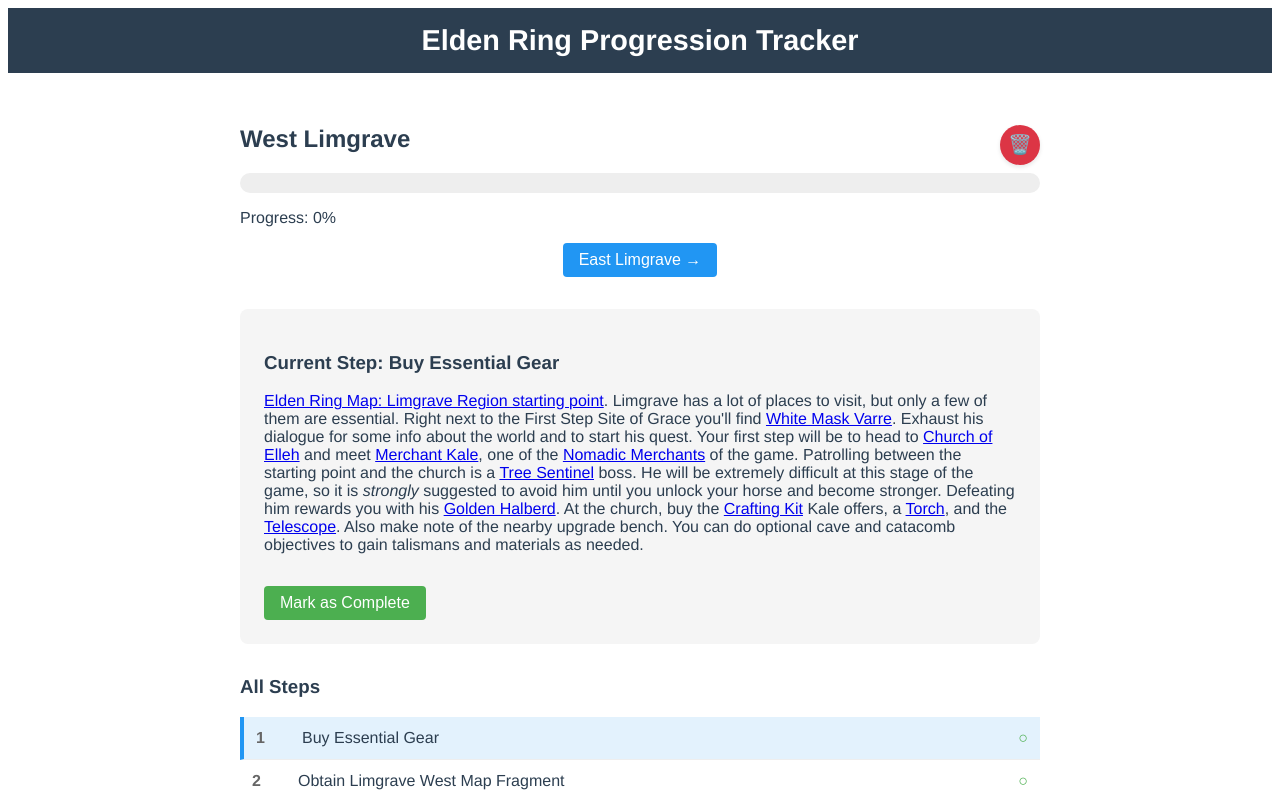
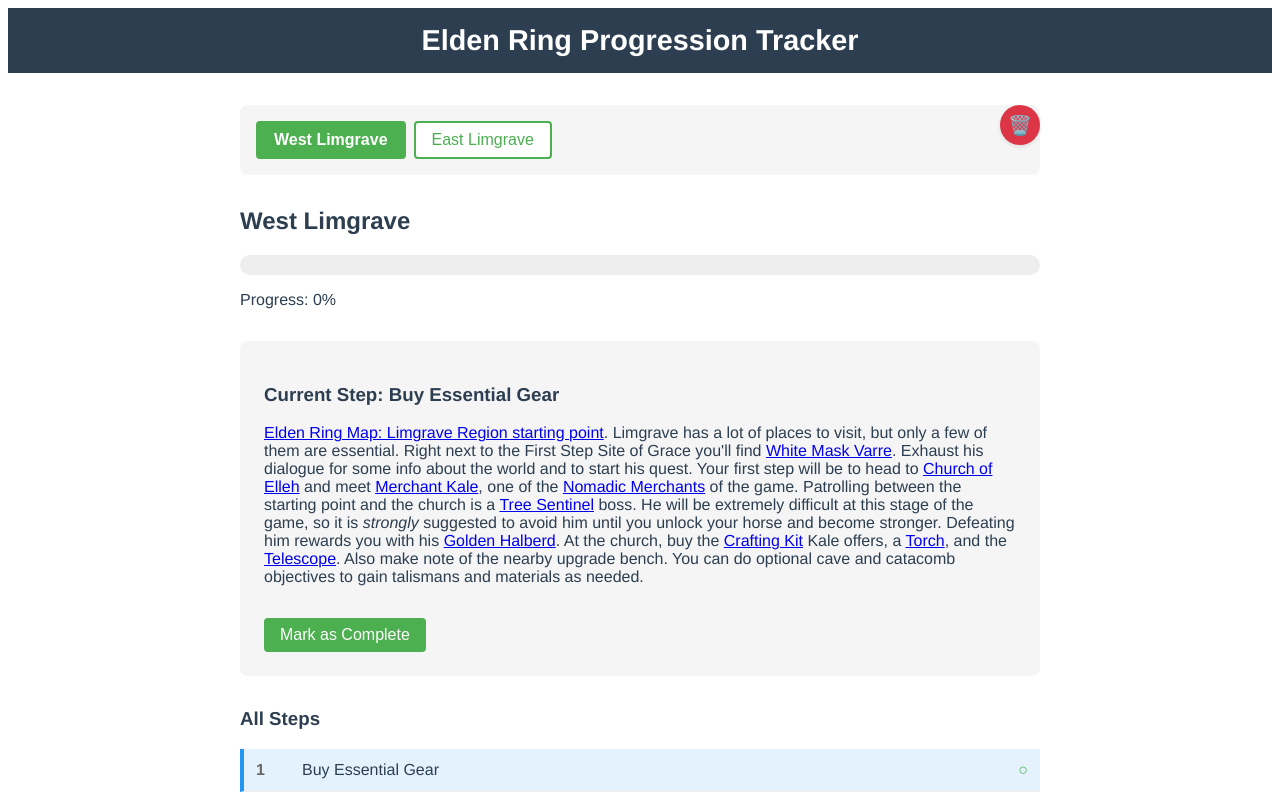
Before and after one commit to espoo-dev/elden_ring, a Vue app: page / in a window 1280 px wide. Shown: the top 800 px of the page. Built offline with nearby package versions, Linux system fonts and the light colour scheme.

Commit message:
Update json and UI

```diff
--- a/src/data/regions.json
+++ b/src/data/regions.json
@@ -78,50 +78,68 @@
       "steps": [
         {
           "id": 1,
-          "title": "Visit Fort Haight",
-          "description": "<p>Elden Ring Map: Fort Haight location. Fort Haight is a small fort located in East Limgrave. Here you'll find <a href='https://eldenring.wiki.fextralife.com/Kenneth+Haight' class='wiki_link' target='_blank' rel='noopener noreferrer'>Kenneth Haight</a>, an NPC who will give you a quest to reclaim his fort. The fort contains several enemies and a <a href='https://eldenring.wiki.fextralife.com/Golden+Seed' class='wiki_link' target='_blank' rel='noopener noreferrer'>Golden Seed</a> at the top.</p>",
+          "title": "Starting Point and Initial Exploration",
+          "description": "<p><a class=\"wiki_link\" title=\"Elden Ring Interactive Map?id=775&amp;lat=-185.07031&amp;lng=116.60938&amp;code=mapA\" href=\"https://eldenring.wiki.fextralife.com/Interactive+Map?id=775&amp;lat=-185.07031&amp;lng=116.60938&amp;code=mapA\" target=\"_blank\" rel=\"noopener noreferrer\">Elden Ring Map: East Limgrave Starting Point</a>. East Limgrave doesn't have a lot of objectives, but the Rune Bears in the area are more than a challenge, so you should avoid them at all costs. Your plan for this area should be to loot and leave, as it's likely that you are underleveled for it.</p>",
           "completed": false
         },
         {
           "id": 2,
-          "title": "Explore Mistwood",
-          "description": "<p>Elden Ring Map: Mistwood location. The Mistwood is a dense forest area in East Limgrave. Here you'll find the <a href='https://eldenring.wiki.fextralife.com/Mistwood+Ruins' class='wiki_link' target='_blank' rel='noopener noreferrer'>Mistwood Ruins</a> and can encounter the <a href='https://eldenring.wiki.fextralife.com/Runebear' class='wiki_link' target='_blank' rel='noopener noreferrer'>Runebear</a> boss. The area also contains the <a href='https://eldenring.wiki.fextralife.com/Mistwood+Catacombs' class='wiki_link' target='_blank' rel='noopener noreferrer'>Mistwood Catacombs</a>.</p>",
+          "title": "Meet Kenneth Haight",
+          "description": "<p>First you will head to some broken structures along the northern cliff of the area (easiest place to start would be at the Artist's Shack grace or follow the road North from the Gatefront Ruins after passing the bridge). A group of demi-humans must be dispatched, then you can talk to <a class=\"wiki_link\" title=\"Elden Ring Kenneth Haight\" href=\"https://eldenring.wiki.fextralife.com/Kenneth+Haight\">Kenneth Haight</a> atop the ruins, and agree to serve him. He asks you to liberate his keep to the south.</p>",
           "completed": false
         },
         {
           "id": 3,
           "title": "Visit Third Church of Marika",
-          "description": "<p>Elden Ring Map: Third Church of Marika location. This church contains a <a href='https://eldenring.wiki.fextralife.com/Sacred+Tear' class='wiki_link' target='_blank' rel='noopener noreferrer'>Sacred Tear</a> and is where you can find the <a href='https://eldenring.wiki.fextralife.com/Flask+of+Wondrous+Physick' class='wiki_link' target='_blank' rel='noopener noreferrer'>Flask of Wondrous Physick</a>. The church is also a good place to rest and level up.</p>",
+          "description": "<p>Continue following the road northeast from here until you reach the <a class=\"wiki_link\" title=\"Elden Ring Third Church of Marika\" href=\"https://eldenring.wiki.fextralife.com/Third+Church+of+Marika\">Third Church of Marika</a>, where you can loot the <a class=\"wiki_link\" title=\"Elden Ring Flask of Wondrous Physick\" href=\"https://eldenring.wiki.fextralife.com/Flask+of+Wondrous+Physick\">Flask of Wondrous Physick</a> and the <a class=\"wiki_link\" title=\"Elden Ring Crimson Crystal Tear\" href=\"https://eldenring.wiki.fextralife.com/Crimson+Crystal+Tear\">Crimson Crystal Tear</a>. This is an important flask for your journey so don't miss it!</p>",
           "completed": false
         },
         {
           "id": 4,
-          "title": "Defeat Flying Dragon Agheel",
-          "description": "<p>Elden Ring Map: Agheel Lake location. <a href='https://eldenring.wiki.fextralife.com/Flying+Dragon+Agheel' class='wiki_link' target='_blank' rel='noopener noreferrer'>Flying Dragon Agheel</a> is an optional boss that can be found in Agheel Lake. Defeating it will reward you with <a href='https://eldenring.wiki.fextralife.com/Dragon+Heart' class='wiki_link' target='_blank' rel='noopener noreferrer'>Dragon Heart</a> and <a href='https://eldenring.wiki.fextralife.com/Dragon+Communion' class='wiki_link' target='_blank' rel='noopener noreferrer'>Dragon Communion</a> items.</p>",
+          "title": "Find Map Fragment and Crystal Tears",
+          "description": "<p>Follow the road south until you find the area's map fragment. Beware of Rune Bears, but just by the map fragment you'll also find an altar with the <a class=\"wiki_link\" title=\"Elden Ring Greenspill Crystal Tear\" href=\"https://eldenring.wiki.fextralife.com/Greenspill+Crystal+Tear\">Greenspill Crystal Tear</a> and <a class=\"wiki_link\" title=\"Elden Ring Spiked Cracked Tear\" href=\"https://eldenring.wiki.fextralife.com/Spiked+Cracked+Tear\">Spiked Cracked Tear</a>. There's also a Teardrop Scarab nearby that drops <a class=\"wiki_link\" title=\"Elden Ring Ash of War: Ground Slam\" href=\"https://eldenring.wiki.fextralife.com/Ash+of+War:+Ground+Slam\">Ash of War: Ground Slam</a>.</p>",
           "completed": false
         },
         {
           "id": 5,
-          "title": "Explore Summonwater Village",
-          "description": "<p>Elden Ring Map: Summonwater Village location. This area contains the <a href='https://eldenring.wiki.fextralife.com/Tibia+Mariner' class='wiki_link' target='_blank' rel='noopener noreferrer'>Tibia Mariner</a> boss and several items. The village is also connected to <a href='https://eldenring.wiki.fextralife.com/D%2C+Hunter+of+the+Dead' class='wiki_link' target='_blank' rel='noopener noreferrer'>D, Hunter of the Dead</a>'s questline.</p>",
+          "title": "Discover Siofra River",
+          "description": "<p>Once you have looted the above, go inside the structure. Take the lift down all the way to the <a class=\"wiki_link\" title=\"Elden Ring Siofra River\" href=\"https://eldenring.wiki.fextralife.com/Siofra+River\">Siofra River</a>, activate the Site of Grace down there, and head back up - you will come here later as it's very above your current level.</p>",
           "completed": false
         },
         {
           "id": 6,
-          "title": "Visit Saintsbridge",
-          "description": "<p>Elden Ring Map: Saintsbridge location. The bridge is guarded by a <a href='https://eldenring.wiki.fextralife.com/Troll' class='wiki_link' target='_blank' rel='noopener noreferrer'>Troll</a> and contains several items. It's also a good place to farm <a href='https://eldenring.wiki.fextralife.com/Runes' class='wiki_link' target='_blank' rel='noopener noreferrer'>Runes</a> early in the game.</p>",
+          "title": "Meet Blaidd in Mistwood",
+          "description": "<p>Nearby is the Mistwood Ruins, there is a howling wolf that you will hear. Once you hear him you can go back to the Church of Elleh location and talk to <a class=\"wiki_link\" title=\"Elden Ring Merchant Kale\" href=\"https://eldenring.wiki.fextralife.com/Merchant+Kale\">Merchant Kalé</a> who will give you a gesture. Do the gesture (<strong>Finger Snap</strong>) to the wolf and he will jump down, and you can talk to <a class=\"wiki_link\" title=\"Elden Ring Blaidd\" href=\"https://eldenring.wiki.fextralife.com/Blaidd\">Blaidd</a> and start his quest.</p>",
           "completed": false
         },
         {
           "id": 7,
-          "title": "Explore Limgrave Tunnels",
-          "description": "<p>Elden Ring Map: Limgrave Tunnels location. These tunnels contain valuable <a href='https://eldenring.wiki.fextralife.com/Smithing+Stone' class='wiki_link' target='_blank' rel='noopener noreferrer'>Smithing Stones</a> and other upgrade materials. The area is also home to the <a href='https://eldenring.wiki.fextralife.com/Stonedigger+Troll' class='wiki_link' target='_blank' rel='noopener noreferrer'>Stonedigger Troll</a> boss.</p>",
+          "title": "Liberate Fort Haight",
+          "description": "<p>Continue south from here, you can take a detour to meet the Nomadic Merchant of the area if you wish. To the very south, you will encounter <a class=\"wiki_link\" title=\"Elden Ring Fort Haight\" href=\"https://eldenring.wiki.fextralife.com/Fort+Haight\">Fort Haight</a>. There's a <a class=\"wiki_link\" title=\"Elden Ring Golden Seed\" href=\"https://eldenring.wiki.fextralife.com/Golden+Seed\">Golden Seed</a> to be picked up before you go in. Then kill all the enemies within and loot the tower on the right side from the entrance to obtain the very important key item: <a class=\"wiki_link\" title=\"Elden Ring Dectus Medallion (Left)\" href=\"https://eldenring.wiki.fextralife.com/Dectus+Medallion+(Left)\">Dectus Medallion (Left)</a>. There's also <a class=\"wiki_link\" title=\"Elden Ring Nomadic Warrior's Cookbook (6)\" href=\"https://eldenring.wiki.fextralife.com/Nomadic+Warrior's+Cookbook+(6)\">Nomadic Warrior's Cookbook (6)</a> and <a class=\"wiki_link\" title=\"Elden Ring Ash of War: Bloody Slash\" href=\"https://eldenring.wiki.fextralife.com/Ash+of+War:+Bloody+Slash\">Ash of War: Bloody Slash</a>.</p>",
           "completed": false
         },
         {
           "id": 8,
-          "title": "Visit Smoldering Church",
-          "description": "<p>Elden Ring Map: Smoldering Church location. This church is where you can find <a href='https://eldenring.wiki.fextralife.com/Hyetta' class='wiki_link' target='_blank' rel='noopener noreferrer'>Hyetta</a> and begin her questline. The area also contains several items and is near the <a href='https://eldenring.wiki.fextralife.com/Frenzied+Flame+Village' class='wiki_link' target='_blank' rel='noopener noreferrer'>Frenzied Flame Village</a>.</p>",
+          "title": "Report to Kenneth Haight",
+          "description": "<p>Now that the fort is free, report back to Kenneth in the northern area. He will reward you with <a class=\"wiki_link\" title=\"Elden Ring Erdsteel Dagger\" href=\"https://eldenring.wiki.fextralife.com/Erdsteel+Dagger\">Erdsteel Dagger</a> and offer you the opportunity to enter into his service, choice is up to you. You'll next find him back at <a class=\"wiki_link\" title=\"Elden Ring Fort Haight\" href=\"https://eldenring.wiki.fextralife.com/Fort+Haight\">Fort Haight</a>, where you fought the knight that dropped the Ash of War.</p>",
+          "completed": false
+        },
+        {
+          "id": 9,
+          "title": "Defeat Tibia Mariner",
+          "description": "<p>Once this is done, head to <a class=\"wiki_link\" title=\"Elden Ring Summonwater\" href=\"https://eldenring.wiki.fextralife.com/Summonwater\">Summonwater</a> (northwest from the Third Church of Marika), where you will face a <a class=\"wiki_link\" title=\"Elden Ring Tibia Mariner\" href=\"https://eldenring.wiki.fextralife.com/Tibia+Mariner\">Tibia Mariner</a> boss. Defeat it to gain your second <a class=\"wiki_link\" title=\"Elden Ring Deathroot\" href=\"https://eldenring.wiki.fextralife.com/Deathroot\">Deathroot</a> and the <a class=\"wiki_link\" title=\"Elden Ring Skeletal Militiaman Ashes\" href=\"https://eldenring.wiki.fextralife.com/Skeletal+Militiaman+Ashes\">Skeletal Militiamen Ashes</a>, which will enable a discussion with <a class=\"wiki_link\" title=\"Elden Ring D, Hunter of the Dead\" href=\"https://eldenring.wiki.fextralife.com/D,+Hunter+of+the+Dead\">D, Hunter of the Dead</a> at the <a class=\"wiki_link\" title=\"Elden Ring Roundtable Hold\" href=\"https://eldenring.wiki.fextralife.com/Roundtable+Hold\">Roundtable Hold</a> (you may also find him instead near the Summonwater Village Outskirts grace west of here if you didn't reach the Hold yet). In a chest in an underground area, you will find the <a class=\"wiki_link\" title=\"Elden Ring Green Turtle Talisman\" href=\"https://eldenring.wiki.fextralife.com/Green+Turtle+Talisman\">Green Turtle Talisman</a>.</p>",
+          "completed": false
+        },
+        {
+          "id": 10,
+          "title": "Visit Roundtable Hold",
+          "description": "<p>Afterwards, go back to the Third Church of Marika. In the back there will be a portal that will take you to your next location. Open the door and rest at the site of grace. Melina will offer to take you to the Roundtable Hold (which again, if you have not already reached yet earlier from resting at enough graces, since activating them alone isn't enough).</p>",
+          "completed": false
+        },
+        {
+          "id": 11,
+          "title": "Optional: Bestial Sanctum",
+          "description": "<p>If you have access to the Roundtable Hold, after that discussion a gateway will be marked on your map that allows you to teleport to the <a class=\"wiki_link\" title=\"Elden Ring Bestial Sanctum\" href=\"https://eldenring.wiki.fextralife.com/Bestial+Sanctum\">Bestial Sanctum</a> in eastern <a class=\"wiki_link\" title=\"Elden Ring Caelid\" href=\"https://eldenring.wiki.fextralife.com/Caelid\">Caelid</a>. You don't need to do this now so don't worry about it if you haven't been to Roundtable Hold!</p>",
           "completed": false
         }
       ]
--- a/src/views/ProgressionTracker.vue
+++ b/src/views/ProgressionTracker.vue
@@ -3,6 +3,18 @@
     <button @click="clearStorage" class="clear-storage-button" title="Clear All Data">
       🗑️
     </button>
+
+    <div class="regions-navigation">
+      <button
+        v-for="region in regions"
+        :key="region.id"
+        @click="switchToRegion(region.id)"
+        class="region-btn"
+        :class="{ active: region.id === currentRegionId }"
+      >
+        {{ region.name }}
+      </button>
+    </div>
 
     <div class="region-info">
       <h2>{{ currentRegion?.name }}</h2>
@@ -10,22 +22,6 @@
         <div class="progress" :style="{ width: progress + '%' }"></div>
       </div>
       <p>Progress: {{ Math.round(progress) }}%</p>
-      <div class="region-navigation">
-        <button
-          v-if="previousRegion"
-          @click="switchToPreviousRegion"
-          class="region-nav-btn prev-region-btn"
-        >
-          ← {{ previousRegion.name }}
-        </button>
-        <button
-          v-if="nextRegion"
-          @click="switchToNextRegion"
-          class="region-nav-btn next-region-btn"
-        >
-          {{ nextRegion.name }} →
-        </button>
-      </div>
     </div>
 
     <div class="current-step" v-if="currentStep">
@@ -67,12 +63,15 @@
 export default {
   name: 'ProgressionTracker',
   computed: {
-    ...mapState(['currentRegionId', 'currentStepId']),
+    ...mapState(['currentRegionId', 'currentStepId', 'regions']),
     ...mapGetters(['currentRegion', 'currentStep', 'nextStep', 'progress', 'nextRegion', 'previousRegion'])
   },
   methods: {
     ...mapActions(['completeStep', 'loadRegions', 'switchToNextRegion', 'switchToPreviousRegion']),
-    ...mapMutations(['setCurrentStepId']),
+    ...mapMutations(['setCurrentStepId', 'setCurrentRegionId']),
+    switchToRegion(regionId) {
+      this.setCurrentRegionId(regionId)
+    },
     async completeCurrentStep() {
       if (this.currentStep && !this.currentStep.completed) {
         try {
@@ -136,6 +135,38 @@
 .clear-storage-button:active {
   transform: translateY(0);
   box-shadow: 0 2px 4px rgba(0, 0, 0, 0.1);
+}
+
+.regions-navigation {
+  display: flex;
+  flex-wrap: wrap;
+  gap: 0.5rem;
+  margin-bottom: 2rem;
+  padding: 1rem;
+  background-color: #f5f5f5;
+  border-radius: 8px;
+}
+
+.region-btn {
+  background-color: #fff;
+  border: 2px solid #4CAF50;
+  color: #4CAF50;
+  padding: 0.5rem 1rem;
+  border-radius: 4px;
+  cursor: pointer;
+  font-size: 1rem;
+  transition: all 0.2s ease;
+}
+
+.region-btn:hover {
+  background-color: #4CAF50;
+  color: white;
+}
+
+.region-btn.active {
+  background-color: #4CAF50;
+  color: white;
+  font-weight: bold;
 }
 
 .region-info {
```
